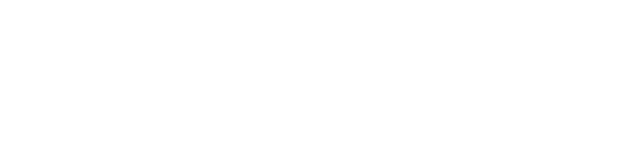
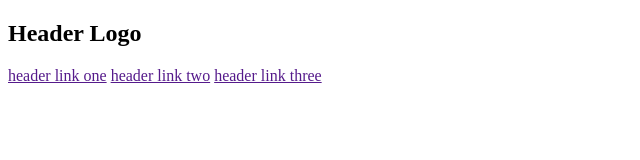
Before and after one commit to grayleopard/odin-foundation-landing, a plain HTML site: page index.html in a window 1280 px wide. Shown: the whole page, without its empty margins (0-640 px from the left). Drawn offline with Linux system fonts and the light colour scheme.

Commit message:
add header logo and links to landing page

```diff
--- a/index.html
+++ b/index.html
@@ -7,6 +7,12 @@
     <title>Odin Foundations Landing Page</title>
 </head>
 <body>
-
+    <header>
+        <h2 class="logo">Header Logo</h2>
+        <a href="">header link one</a>
+        <a href="">header link two</a>
+        <a href="">header link three
+        </a>
+    </header>
 </body>
 </html>
```
